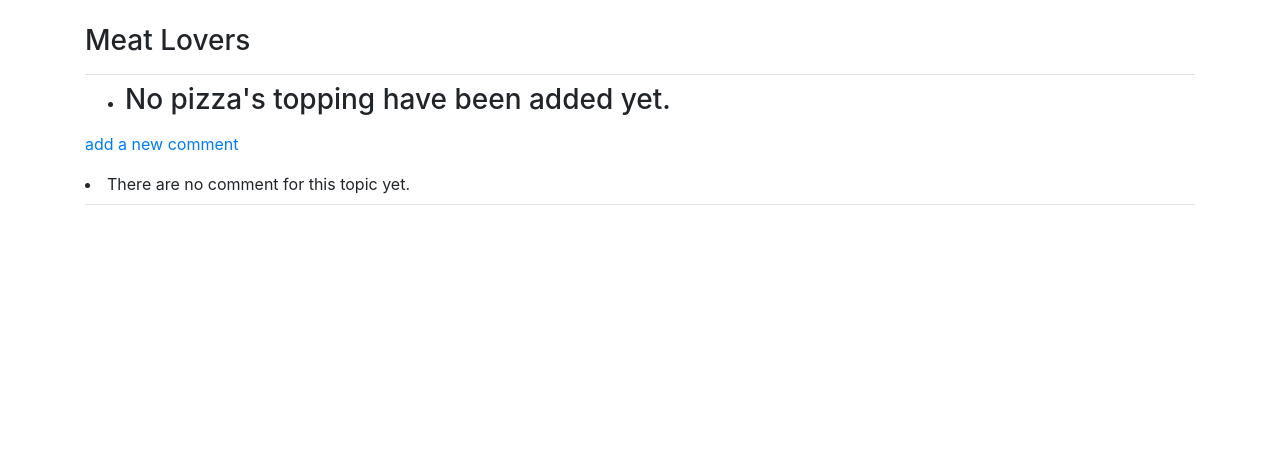
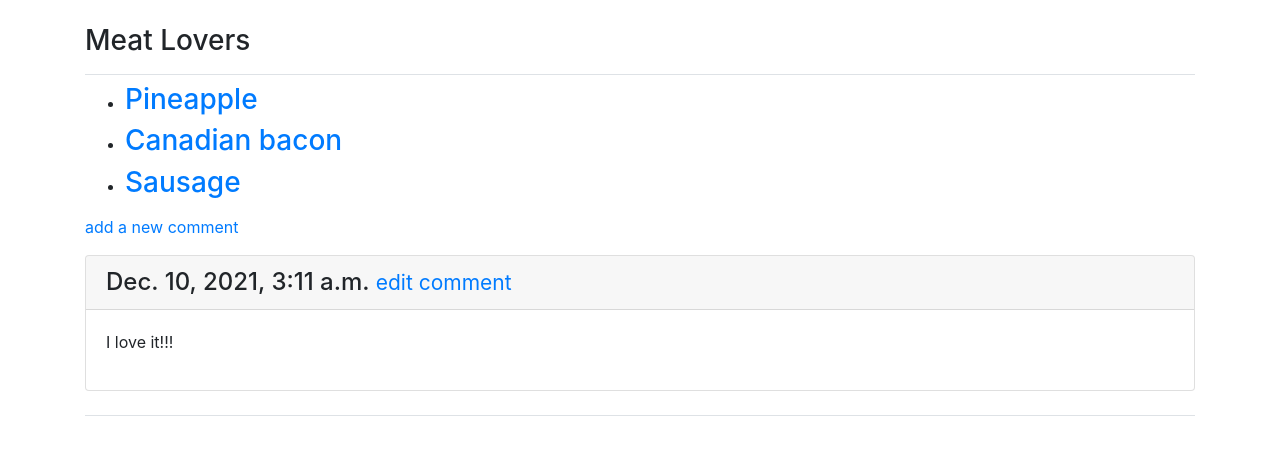
Before and after one commit to weijiacheng123/Django-Pizzeria, a Django app: page /pizza1/3/ in a window 1280 px wide. Shown: the part 58-513 px from the top of the page. Run offline with Django 3.2, Linux system fonts and the light colour scheme; data comes from the database, SQL or seed files in the repository; both versions use the stored data as it was after the commit; some libraries are stand-ins or nearby versions.

Commit message:
change pizza2

```diff
--- a/MyShell.py
+++ b/MyShell.py
@@ -15,10 +15,10 @@ for pizza in pizzas1:
     print(pizza.name)
     print(pizza.date_added)
 
-p = Pizza.objects.get(id=2)
-print(p)
+pizzas2 = Pizza.objects.get(id=3)
+print(pizzas2)
 
-toppings = p.topping_set.all()
+toppings = pizzas2.topping_set.all()
 
 for t in toppings:
     print(t)
--- a/pizzas/forms.py
+++ b/pizzas/forms.py
@@ -1,5 +1,5 @@
 from django import forms
-from django.forms import fields
+from django.forms import fields, widgets
 from .models import Pizza, Topping, Comment
 
 class CommentForm(forms.ModelForm):
@@ -7,3 +7,4 @@ class CommentForm(forms.ModelForm):
         model = Comment
         fields = ['text']
         labels = {'text':''}
+        #widgets = {'text': forms.Textarea(attrs={'cols':80})}
--- a/pizzas/templates/pizzas/pizza2.html
+++ b/pizzas/templates/pizzas/pizza2.html
@@ -8,10 +8,10 @@
 {% block content %}
 
 <ul>
-    {% for t in topping %}
+    {% for t in toppings %}
 
     <li><h3>
-        <a href="{% url 'pizzas:topping' t.id %}">{{ t }}</a>
+        <a href="{% url 'pizzas:pizza2' t.id %}">{{ t }}</a>
     </h3></li>
     {% empty %}
     <li><h3>No pizza's topping have been added yet.</h3></li>
@@ -24,10 +24,10 @@
 </p>
 
 
-{% for c in comment %}
+{% for c in comments %}
 <div class="card mb-3">
     <h4 class="card-header">
-        {{ e.date_added }}
+        {{ c.date_added }}
         <small><a href="{% url 'pizzas:edit_comment' c.id %}">
                 edit comment</a></small>
     </h4>
```
Also changed, not shown: pizzas/templates/pizzas/edit_comment.html (+18 -0 lines), pizzas/templates/pizzas/new_comment.html (+18 -0 lines), db.sqlite3.
